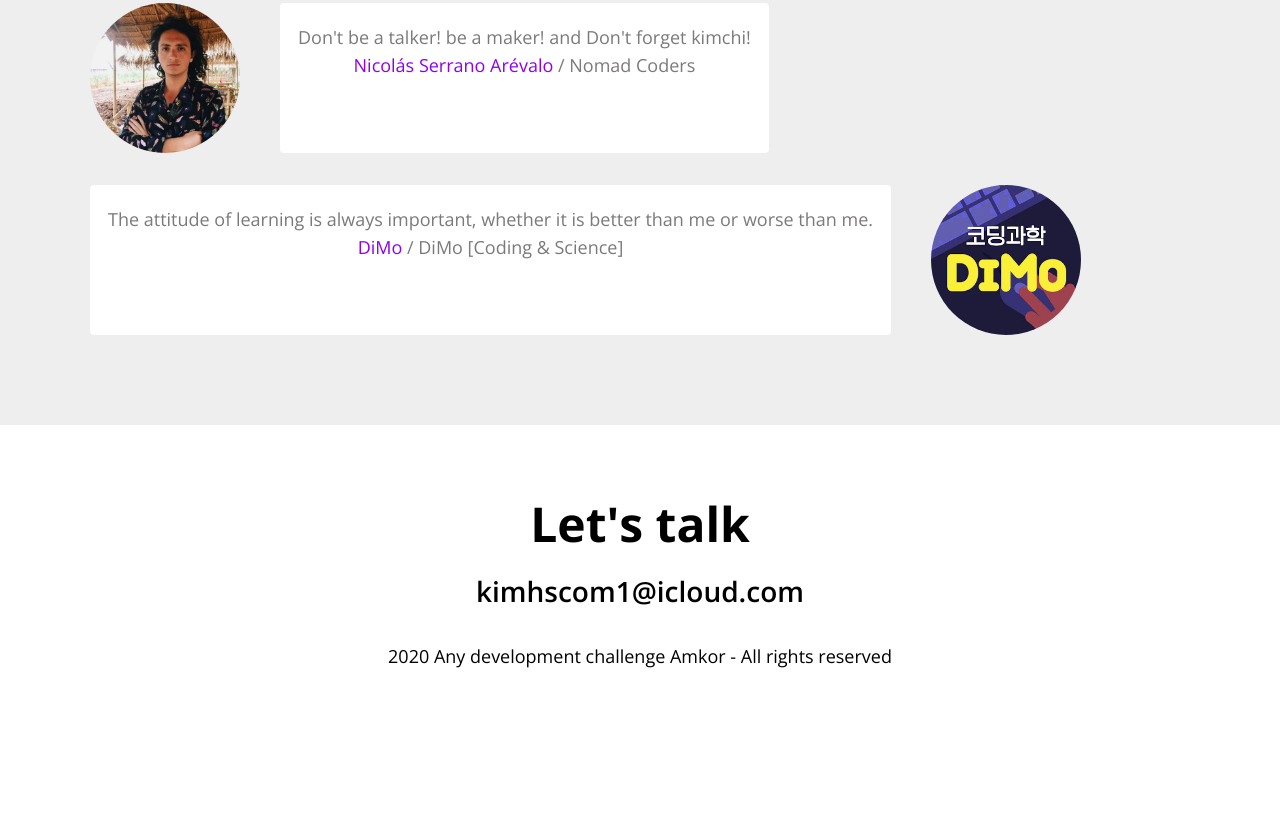
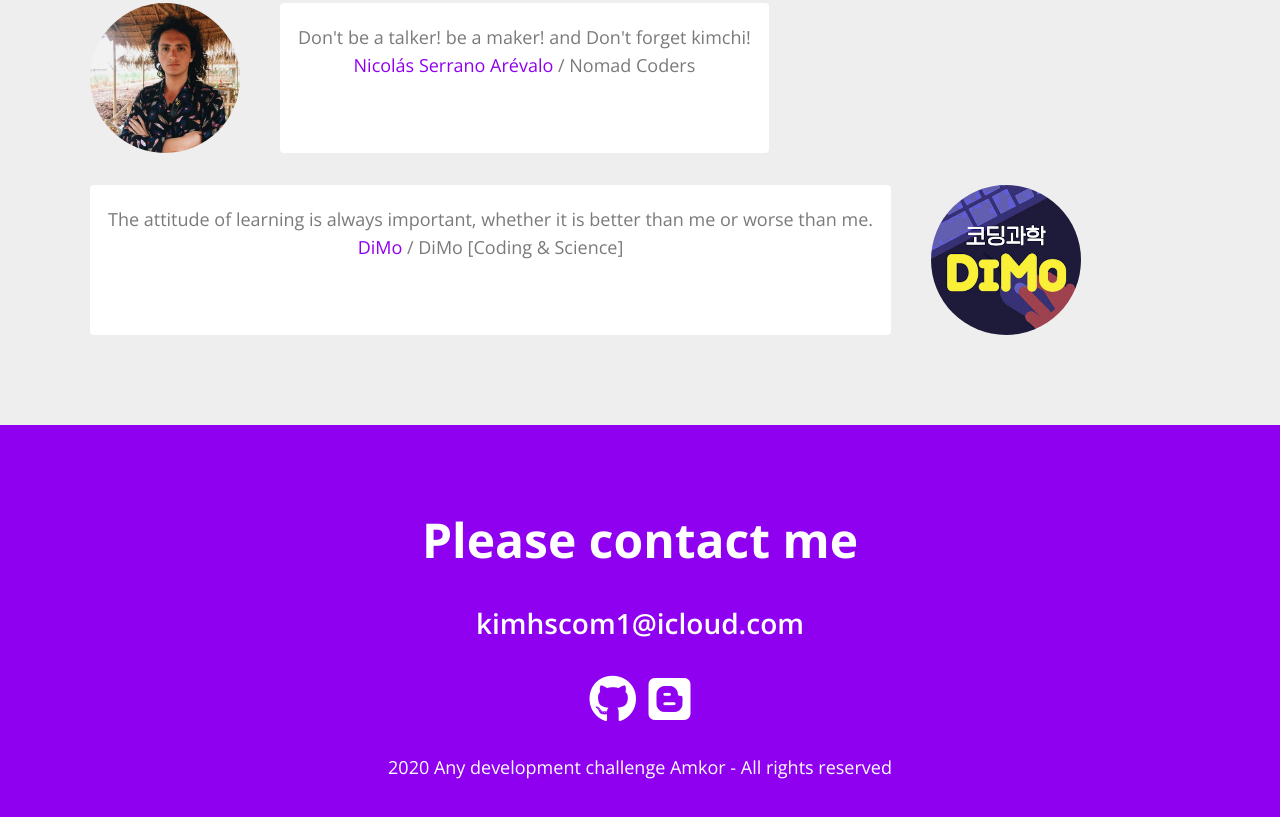
Before and after one commit to kimhscom/kimhscom.github.io, a plain HTML site: page index.html in a window 1280 px wide. Shown: the part 4203-5020 px from the top of the page. Before the commit the page ends 4925 px from the top, so only its background shows below. Drawn offline with nearby package versions, Linux system fonts and the light colour scheme.

Commit message:
CSS: Contact

```diff
--- a/index.html
+++ b/index.html
@@ -390,7 +390,7 @@
 
     <!-- Contact -->
     <section id="contact" class="section">
-      <h1 class="contact__title">Let's talk</h1>
+      <h1 class="contact__title">Please contact me</h1>
       <h2 class="contact__email">kimhscom1@icloud.com</h2>
       <div class="contact__links">
         <a href="https://github.com/kimhscom" target="blank">
--- a/style.css
+++ b/style.css
@@ -433,3 +433,29 @@ p {
 .word__speech-bubble a {
   color: var(--color-purple);
 }
+
+/* Contact */
+#contact {
+  background-color: var(--color-purple);
+}
+
+.contact__title,
+.contact__email,
+.contact__rights {
+  color: var(--color-white);
+}
+
+.contact__title {
+  margin: 32px 0;
+}
+
+.contact__links {
+  font-size: var(--font-large);
+  margin: 24px 0;
+  transition: all var(--animation-duration) ease-in;
+}
+
+.contact__links i:hover {
+  transform: scale(1.1);
+  color: var(--color-yellow);
+}
```
